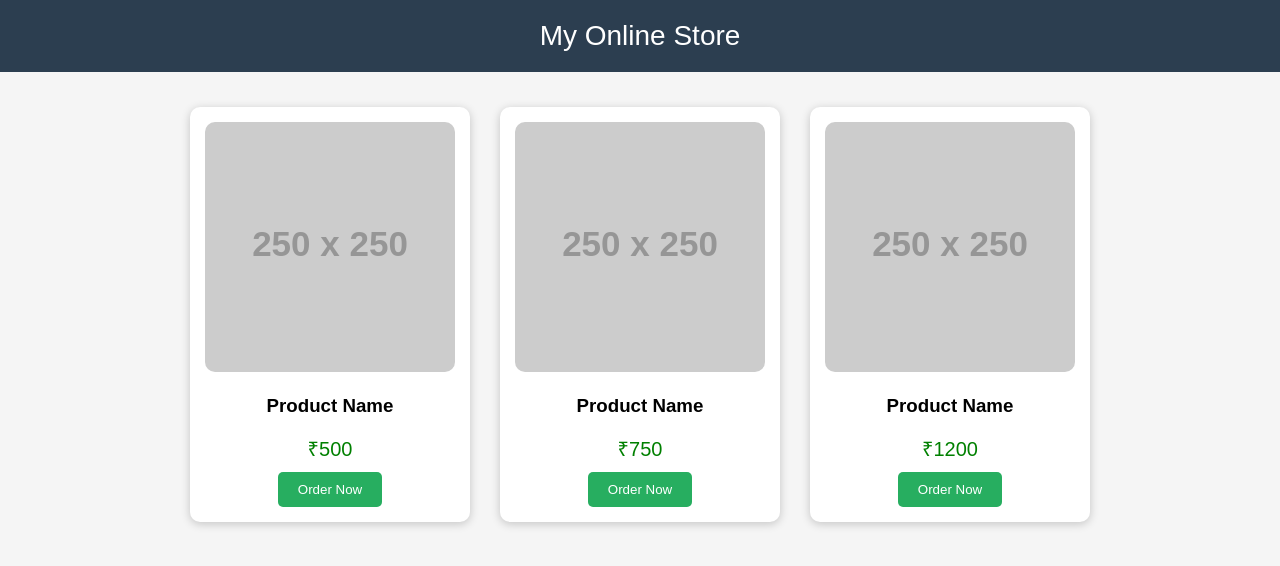
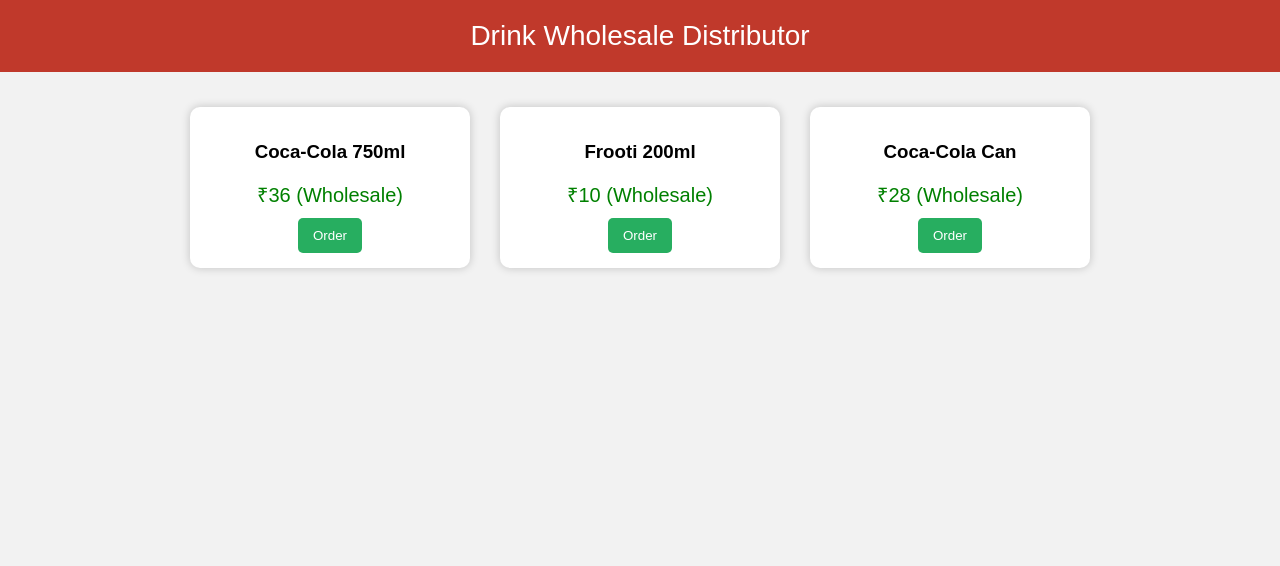
Before and after one commit to rounakpc20-spec/Coke-O-Frooti, a plain HTML site: page index.html in a window 1280 px wide. Drawn offline with Linux system fonts and the light colour scheme; placeholder pictures from the web are drawn by us.

Commit message:
Change online store to wholesale drink distributor

```diff
--- a/index.html
+++ b/index.html
@@ -1,62 +1,53 @@
 <!DOCTYPE html>
 <html>
 <head>
-<title>My Online Store</title>
+<title>Wholesale Drink Distributor</title>
 
 <style>
 body{
-font-family: Arial;
-background:#f5f5f5;
+font-family:Arial;
+background:#f2f2f2;
 margin:0;
 }
 
 header{
-background:#2c3e50;
+background:#c0392b;
 color:white;
 text-align:center;
 padding:20px;
 font-size:28px;
 }
 
-.products{
+.container{
 display:flex;
 flex-wrap:wrap;
 justify-content:center;
 padding:20px;
 }
 
-.product{
+.card{
 background:white;
 width:250px;
 margin:15px;
 padding:15px;
 border-radius:10px;
-box-shadow:0 2px 10px rgba(0,0,0,0.2);
+box-shadow:0 0 10px rgba(0,0,0,0.2);
 text-align:center;
-}
-
-.product img{
-width:100%;
-border-radius:10px;
 }
 
 .price{
 color:green;
 font-size:20px;
-margin:10px 0;
+margin:10px;
 }
 
 button{
 background:#27ae60;
 color:white;
 border:none;
-padding:10px 20px;
+padding:10px 15px;
 border-radius:5px;
 cursor:pointer;
-}
-
-button:hover{
-background:#2ecc71;
 }
 </style>
 
@@ -65,40 +56,35 @@
 <body>
 
 <header>
-My Online Store
+Drink Wholesale Distributor
 </header>
 
-<div class="products">
+<div class="container">
 
-<div class="product">
-<img src="https://via.placeholder.com/250">
-<h3>Product Name</h3>
-<p class="price">₹500</p>
-<button onclick="order()">Order Now</button>
+<div class="card">
+<h3>Coca-Cola 750ml</h3>
+<p class="price">₹36 (Wholesale)</p>
+<button onclick="order('Coca Cola')">Order</button>
 </div>
 
-<div class="product">
-<img src="https://via.placeholder.com/250">
-<h3>Product Name</h3>
-<p class="price">₹750</p>
-<button onclick="order()">Order Now</button>
+<div class="card">
+<h3>Frooti 200ml</h3>
+<p class="price">₹10 (Wholesale)</p>
+<button onclick="order('Frooti')">Order</button>
 </div>
 
-<div class="product">
-<img src="https://via.placeholder.com/250">
-<h3>Product Name</h3>
-<p class="price">₹1200</p>
-<button onclick="order()">Order Now</button>
+<div class="card">
+<h3>Coca-Cola Can</h3>
+<p class="price">₹28 (Wholesale)</p>
+<button onclick="order('Coke Can')">Order</button>
 </div>
 
 </div>
 
 <script>
-
-function order(){
-alert("Contact us on WhatsApp to order!");
+function order(item){
+alert("Order placed for: " + item);
 }
-
 </script>
 
 </body>
```
